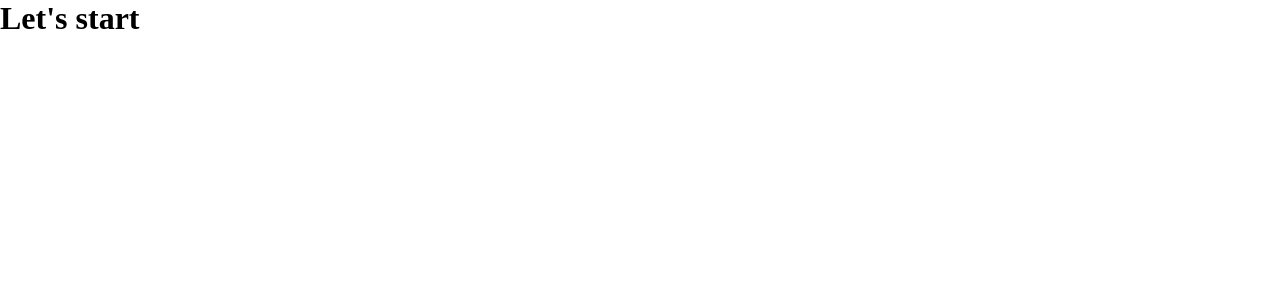
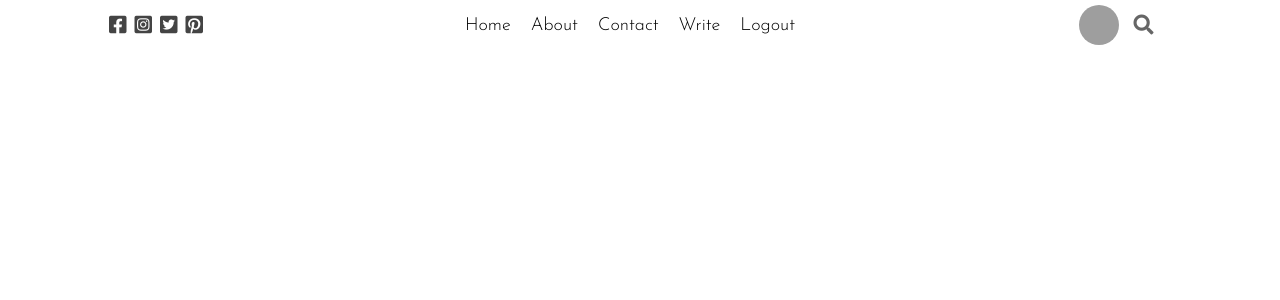
Before and after one commit to Arsalan-Khalid1/BasicBlogTest, a React (Create React App) app in the folder client/: page / in a window 1280 px wide. Shown: the top 300 px of the page. Built offline with nearby package versions, Linux system fonts and the light colour scheme; grey boxes are pictures that could not be loaded.

Commit message:
Topbar component

```diff
--- a/client/src/App.js
+++ b/client/src/App.js
@@ -1,7 +1,9 @@
+import Topbar from "./components/Topbar";
+
 function App() {
   return (
     <div>
-      <h1>Let's start</h1>
+      <Topbar />
     </div>
   );
 }
--- /dev/null
+++ b/client/src/components/Topbar.css
@@ -0,0 +1,58 @@
+.top {
+  width: 100%;
+  height: 50px;
+  background-color: white;
+  position: sticky;
+  top: 0;
+  display: flex;
+  align-items: center;
+  font-family: "Josefin sans", sans-serif;
+}
+
+.topLeft,
+.topRight {
+  flex: 3;
+  display: flex;
+  align-items: center;
+  justify-content: center;
+}
+
+.topCenter {
+  flex: 6;
+}
+
+.topIcon {
+  color: #444;
+  margin-right: 8px;
+  cursor: pointer;
+  font-size: 20px;
+}
+
+.topImg {
+  width: 40px;
+  height: 40px;
+  border-radius: 50%;
+  object-fit: cover;
+}
+
+.topListItems {
+  display: flex;
+  list-style: none;
+  margin: 0;
+  padding: 0;
+  justify-content: center;
+  align-items: center;
+}
+
+.topListItem {
+  margin-right: 20px;
+  font-size: 18px;
+  font-weight: 300;
+  cursor: pointer;
+}
+
+.topSearchIcon {
+  color: #666;
+  margin-left: 15px;
+  cursor: pointer;
+}
--- /dev/null
+++ b/client/src/components/Topbar.js
@@ -0,0 +1,33 @@
+import "./Topbar.css";
+
+const Topbar = () => {
+  return (
+    <div className="top">
+      <div className="topLeft">
+        <i className="topIcon fab fa-facebook-square"></i>
+        <i className="topIcon fab fa-instagram-square"></i>
+        <i className="topIcon fab fa-twitter-square"></i>
+        <i className="topIcon fab fa-pinterest-square"></i>
+      </div>
+      <div className="topCenter">
+        <ul className="topListItems">
+          <li className="topListItem">Home</li>
+          <li className="topListItem">About</li>
+          <li className="topListItem">Contact</li>
+          <li className="topListItem">Write</li>
+          <li className="topListItem">Logout</li>
+        </ul>
+      </div>
+      <div className="topRight">
+        <img
+          className="topImg"
+          src="https://images.pexels.com/photos/1858175/pexels-photo-1858175.jpeg?auto=compress&cs=tinysrgb&dpr=2&w=500"
+          alt=""
+        />
+        <i className="topIcon topSearchIcon fas fa-search"></i>
+      </div>
+    </div>
+  );
+};
+
+export default Topbar;
```
